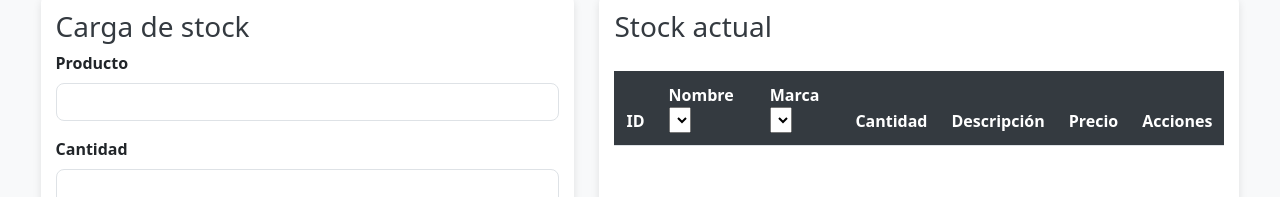
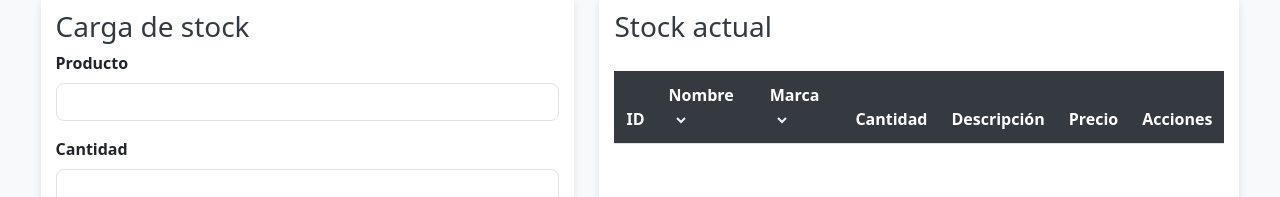
Before and after one commit to jazminaliaga/erp-front, a plain HTML site: page front/pages/control.html in a window 1280 px wide. Shown: the part 95-292 px from the top of the page. Drawn offline with nearby package versions, Linux system fonts and the light colour scheme; no server answers.

Commit message:
estilos de los filtros

```diff
--- a/front/css/style.css
+++ b/front/css/style.css
@@ -75,6 +75,14 @@ h1 {
     font-size: 1rem;
 }
 
+.filter-select {
+    border: none;
+    background: none;
+    font-size: 12px;
+    cursor: pointer;
+    color: #f2f2f2;
+}
+
 .btn-dark {
     background-color: #343a40;
     border-color: #343a40;
```
